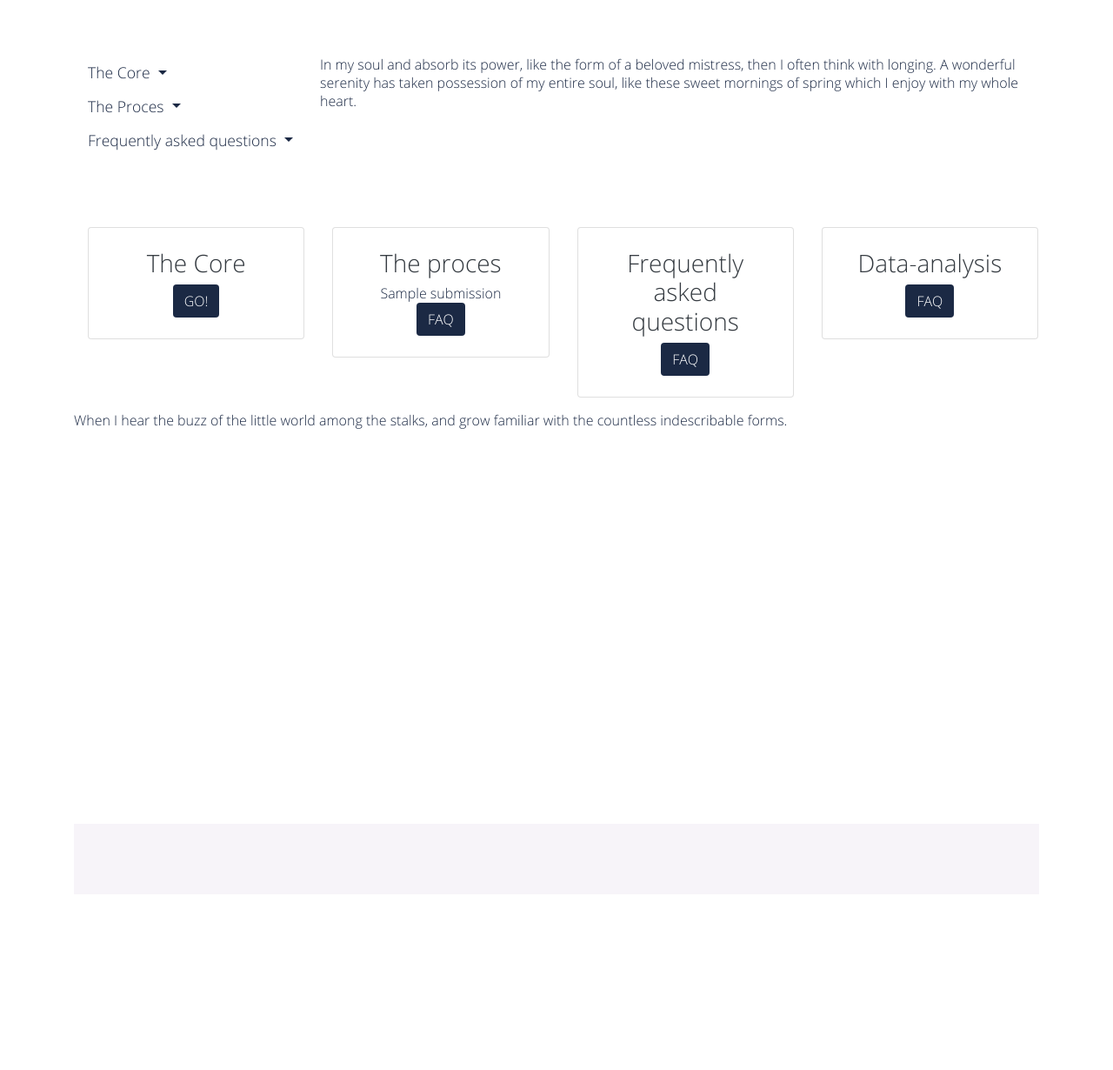
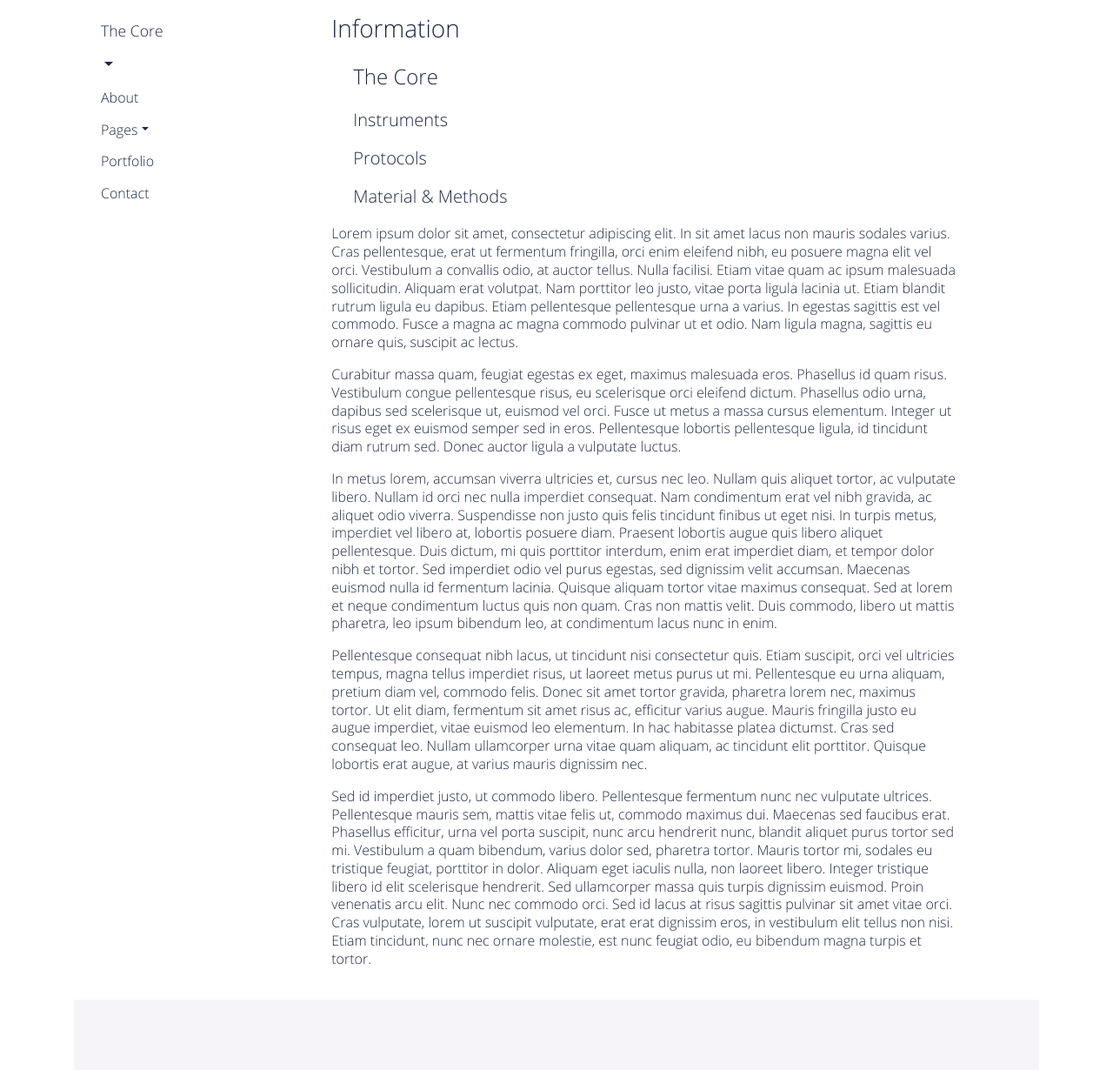
Before and after one commit to temaia/vibproteomicscore, a Django app: page /information/ in a window 1280 px wide. Shown: the part 138-1368 px from the top of the page at 87% size. Before the commit the page ends 631 px from the top, so only its background shows below. Run offline with Django 3.2, Linux system fonts and the light colour scheme; parts of the project's set-up code (start-up, migrations or seed data) failed here and were passed over; some libraries are stand-ins or nearby versions.

Commit message:
information2.html instead of information.html in url file. + additional css changes

```diff
--- a/pportal/urls.py
+++ b/pportal/urls.py
@@ -52,7 +52,7 @@ urlpatterns = [
     #url(r'^profile/$', views.get_user_profile, name='profile'),
     url(r'^profile/$', login_required(views.get_user_profile), name='profile'),
     url(r'^termsofuse/$', TermsOfUseView.as_view(template_name='TermsOfUse.html'), name='termsofuse'),
-    url(r'^information/$', infoView.as_view(template_name='information.html'), name='information'),
+    url(r'^information/$', infoView.as_view(template_name='information2.html'), name='information'),
     url(r'^requestt_page/$', views.requestt_page, name='requestt_page'),
     #url(r'^project-registration/$', views.get_user_profile, name='projectregistration'),
     url(r'^contact/',  contactView.as_view(template_name='contact.html'),name='contact'),
--- /dev/null
+++ b/templates/information2.html
@@ -0,0 +1,85 @@
+{% extends "base.html" %}
+
+{% block head_title %}Welcome || {{ block.super }}{% endblock head_title %}
+
+{% block content2 %}
+<div class="col-md-12">
+  <div class="container">
+      <div class="row">
+        <div class="col-3">
+          <nav id="sidebar">
+
+            <ul class="list-unstyled components">
+              <li class="dropdown">
+                <a href="#TheCore"> The Core</a> <a href="#homeSubmenu"data-toggle="collapse" aria-expanded="false" ><span class="dropdown-toggle"> </span></a>
+                <ul class="collapse list-unstyled" id="homeSubmenu">
+                  <li>
+                    <a class="indent-nav" href="#Instruments">Instruments</a>
+                  </li>
+                  <li>
+                    <a class="indent-nav" href="#Protocols">Protocols</a>
+                  </li>
+                  <li>
+                    <a class="indent-nav" href="#MM">Materials & Methods</a>
+                  </li>
+                </ul>
+              </li>
+              <li>
+                <a href="#">About</a>
+              </li>
+              <li>
+                <a href="#pageSubmenu" data-toggle="collapse" aria-expanded="false" class="dropdown-toggle">Pages</a>
+                <ul class="collapse list-unstyled" id="pageSubmenu">
+                  <li>
+                     <a class="indent-nav" href="#">Page 1</a>
+                  </li>
+                  <li>
+                      <a class="indent-nav" href="#">Page 2</a>
+                  </li>
+                  <li>
+                     <a class="indent-nav" href="#">Page 3</a>
+                  </li>
+                </ul>
+              </li>
+              <li>
+                <a href="#">Portfolio</a>
+              </li>
+              <li>
+                <a href="#">Contact</a>
+              </li>
+            </ul>
+          </nav>
+        </div>
+        <div class="col-8">
+          <!-- Page Content -->
+          <div id="content">
+
+            <h3>Information</h3>
+            <div id="TheCore">
+              <h4 id="TheCore">The Core</h4>
+              <div id="Instruments">
+                <h5>Instruments</h5>
+              </div>
+              <div id="Protocols">
+                <h5>Protocols</h5>
+              </div>
+              <div id="MM">
+                <h5>Material & Methods</h5>
+              </div>
+            </div>
+
+            <p>Lorem ipsum dolor sit amet, consectetur adipiscing elit. In sit amet lacus non mauris sodales varius. Cras pellentesque, erat ut fermentum fringilla, orci enim eleifend nibh, eu posuere magna elit vel orci. Vestibulum a convallis odio, at auctor tellus. Nulla facilisi. Etiam vitae quam ac ipsum malesuada sollicitudin. Aliquam erat volutpat. Nam porttitor leo justo, vitae porta ligula lacinia ut. Etiam blandit rutrum ligula eu dapibus. Etiam pellentesque pellentesque urna a varius. In egestas sagittis est vel commodo. Fusce a magna ac magna commodo pulvinar ut et odio. Nam ligula magna, sagittis eu ornare quis, suscipit ac lectus.</p>
+            <p> Curabitur massa quam, feugiat egestas ex eget, maximus malesuada eros. Phasellus id quam risus. Vestibulum congue pellentesque risus, eu scelerisque orci eleifend dictum. Phasellus odio urna, dapibus sed scelerisque ut, euismod vel orci. Fusce ut metus a massa cursus elementum. Integer ut risus eget ex euismod semper sed in eros. Pellentesque lobortis pellentesque ligula, id tincidunt diam rutrum sed. Donec auctor ligula a vulputate luctus.</p>
+            <p>In metus lorem, accumsan viverra ultricies et, cursus nec leo. Nullam quis aliquet tortor, ac vulputate libero. Nullam id orci nec nulla imperdiet consequat. Nam condimentum erat vel nibh gravida, ac aliquet odio viverra. Suspendisse non justo quis felis tincidunt finibus ut eget nisi. In turpis metus, imperdiet vel libero at, lobortis posuere diam. Praesent lobortis augue quis libero aliquet pellentesque. Duis dictum, mi quis porttitor interdum, enim erat imperdiet diam, et tempor dolor nibh et tortor. Sed imperdiet odio vel purus egestas, sed dignissim velit accumsan. Maecenas euismod nulla id fermentum lacinia. Quisque aliquam tortor vitae maximus consequat. Sed at lorem et neque condimentum luctus quis non quam. Cras non mattis velit. Duis commodo, libero ut mattis pharetra, leo ipsum bibendum leo, at condimentum lacus nunc in enim.</p>
+            <p>Pellentesque consequat nibh lacus, ut tincidunt nisi consectetur quis. Etiam suscipit, orci vel ultricies tempus, magna tellus imperdiet risus, ut laoreet metus purus ut mi. Pellentesque eu urna aliquam, pretium diam vel, commodo felis. Donec sit amet tortor gravida, pharetra lorem nec, maximus tortor. Ut elit diam, fermentum sit amet risus ac, efficitur varius augue. Mauris fringilla justo eu augue imperdiet, vitae euismod leo elementum. In hac habitasse platea dictumst. Cras sed consequat leo. Nullam ullamcorper urna vitae quam aliquam, ac tincidunt elit porttitor. Quisque lobortis erat augue, at varius mauris dignissim nec. </p>
+            <p>Sed id imperdiet justo, ut commodo libero. Pellentesque fermentum nunc nec vulputate ultrices. Pellentesque mauris sem, mattis vitae felis ut, commodo maximus dui. Maecenas sed faucibus erat. Phasellus efficitur, urna vel porta suscipit, nunc arcu hendrerit nunc, blandit aliquet purus tortor sed mi. Vestibulum a quam bibendum, varius dolor sed, pharetra tortor. Mauris tortor mi, sodales eu tristique feugiat, porttitor in dolor. Aliquam eget iaculis nulla, non laoreet libero. Integer tristique libero id elit scelerisque hendrerit. Sed ullamcorper massa quis turpis dignissim euismod. Proin venenatis arcu elit. Nunc nec commodo orci. Sed id lacus at risus sagittis pulvinar sit amet vitae orci. Cras vulputate, lorem ut suscipit vulputate, erat erat dignissim eros, in vestibulum elit tellus non nisi. Etiam tincidunt, nunc nec ornare molestie, est nunc feugiat odio, eu bibendum magna turpis et tortor. </p>
+          </div>
+        </div>
+      </div>
+    </div>
+  </div>
+
+  {% endblock %}
+
+
+from home show templateview()
--- a/templates/snippets/css.html
+++ b/templates/snippets/css.html
@@ -58,7 +58,6 @@ a.navbar-brand {
     font-size: 1.4rem;
     padding-top: 0px 0px;
     background-color: rgba(247,244,249,1);
-
 }
 
 .navbar-brand>img {
@@ -436,7 +435,9 @@ ul.nav.navbar-nav.navbar-right.bg-grey {
   font-style: normal;
 }
 
-
+.card{
+    height: 250px;
+}
 .special-card {
     opacity: 0.3;
 }
@@ -482,5 +483,21 @@ p.report {
 /*.nav .navbar-expand-lg .navbar-light .bg-light {
   padding-top: 1rem;
 }*/
+/*a.btn {
+    padding-bottom: 2rem;
+}*/
+div.card.btn.btn-link{
+     bottom: 0;
+}
+
+a.indent-nav {
+
+    margin-left: 20px
+}
+
+#sidebar {
+  position:fixed;
+}
+
 
 </style>
```
